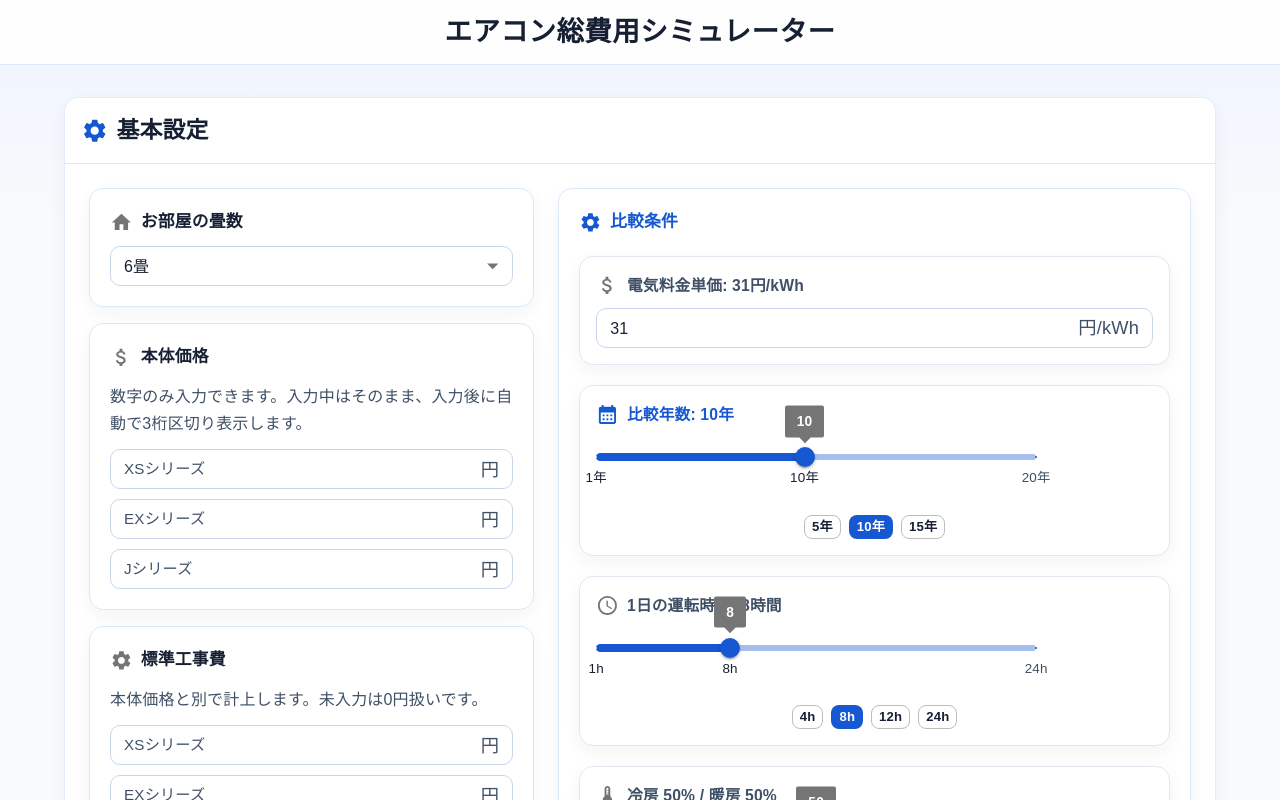
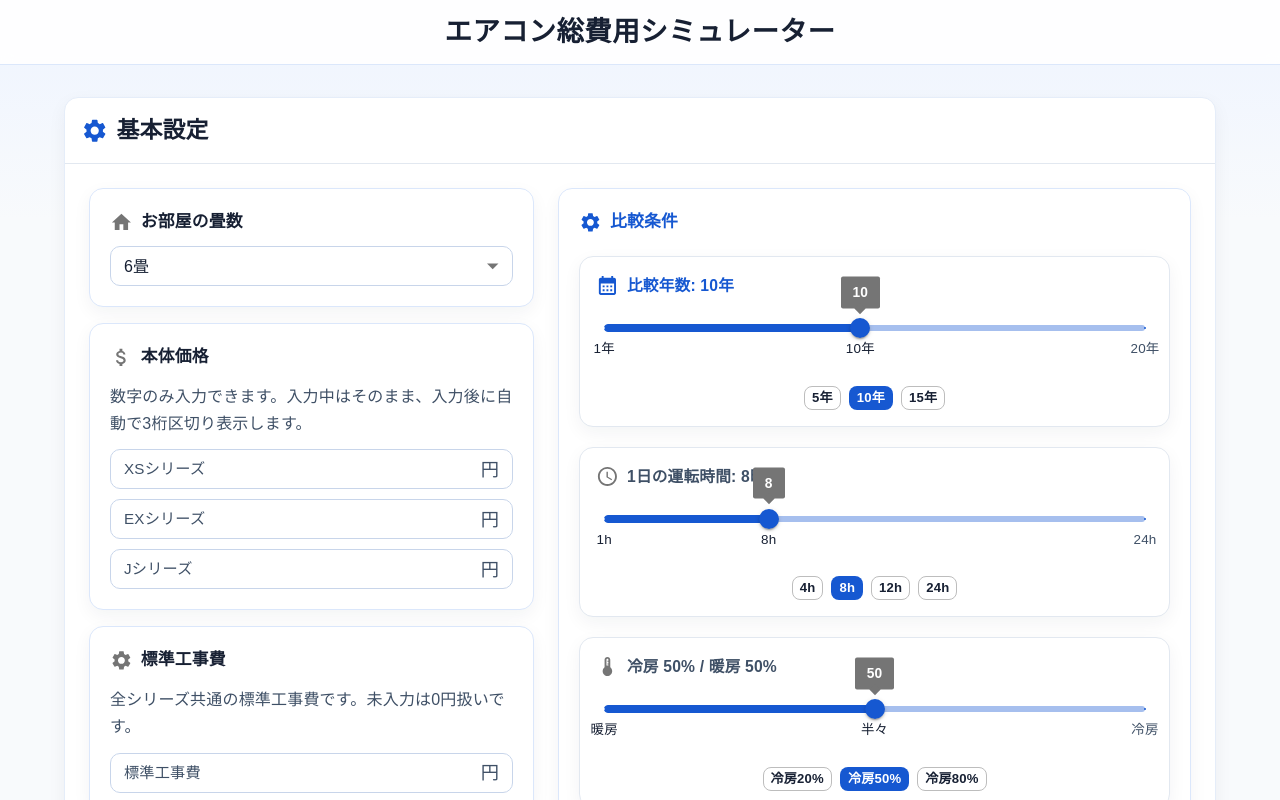
Before and after one commit to kjmanz/eakonapp, a React (Vite) app: page / in a window 1280 px wide. Shown: the top 800 px of the page. Built offline with nearby package versions, Linux system fonts and the light colour scheme.

Commit message:
Simplify install cost input and tighten slider layout

```diff
--- a/src/App.tsx
+++ b/src/App.tsx
@@ -153,9 +153,9 @@ const App: React.FC = () => {
   const [selectedTatami, setSelectedTatami] = useState<TatamiSize>(6);
   const [unitPrices, setUnitPrices] = useState({ XS: '', EX: '', J: '' });
   const [priceFocus, setPriceFocus] = useState<Record<Series, boolean>>({ XS: false, EX: false, J: false });
-  const [installCosts, setInstallCosts] = useState({ XS: '', EX: '', J: '' });
-  const [installFocus, setInstallFocus] = useState<Record<Series, boolean>>({ XS: false, EX: false, J: false });
-  const [kWhCost, setKWhCost] = useState(kWhCostWithTax);
+  const [installCost, setInstallCost] = useState('');
+  const [installFocus, setInstallFocus] = useState(false);
+  const kWhCost = kWhCostWithTax;
   const [dailyHours, setDailyHours] = useState(8);
   const [coolRatio, setCoolRatio] = useState(50);
   const [years, setYears] = useState(10);
@@ -179,16 +179,16 @@ const App: React.FC = () => {
       weightedKWh(coolW, heatW) * dailyHours * 365 * kWhCost;
 
     const specs = acSpecs[selectedTatami] as Record<string, { coolW: number; heatW: number }>;
+    const parsedInstallCost = parseInt(installCost, 10) || 0;
     return availableSeries.map(series => {
       const spec = specs[series];
       const unitPrice = parseInt(unitPrices[series], 10) || 0;
-      const installCost = parseInt(installCosts[series], 10) || 0;
       const annualCost = annualElecYen(spec.coolW, spec.heatW);
       const totalElecCost = annualCost * years;
-      const totalCost = unitPrice + installCost + totalElecCost;
-      return { series, unitPrice, installCost, annualElecCost: annualCost, totalElecCost, totalCost };
+      const totalCost = unitPrice + parsedInstallCost + totalElecCost;
+      return { series, unitPrice, installCost: parsedInstallCost, annualElecCost: annualCost, totalElecCost, totalCost };
     });
-  }, [selectedTatami, unitPrices, installCosts, coolRatio, dailyHours, availableSeries, years, kWhCost]);
+  }, [selectedTatami, unitPrices, installCost, coolRatio, dailyHours, availableSeries, years, kWhCost]);
 
   const cheapestSeries = useMemo(() => {
     const validResults = calculationResults.filter(r => r.unitPrice > 0);
@@ -240,14 +240,14 @@ const App: React.FC = () => {
     setPriceFocus(prev => ({ ...prev, [series]: focused }));
   };
 
-  const handleInstallCostChange = (series: Series, value: string) => {
+  const handleInstallCostChange = (value: string) => {
     const normalizedValue = normalizeNumericInput(value);
     const numericValue = normalizedValue.replace(/[^0-9]/g, '');
-    setInstallCosts(prev => ({ ...prev, [series]: numericValue }));
+    setInstallCost(numericValue);
   };
 
-  const handleInstallFocus = (series: Series, focused: boolean) => {
-    setInstallFocus(prev => ({ ...prev, [series]: focused }));
+  const handleInstallFocus = (focused: boolean) => {
+    setInstallFocus(focused);
   };
 
   const getDisplayPrice = (series: Series) => {
@@ -257,10 +257,10 @@ const App: React.FC = () => {
     return new Intl.NumberFormat('ja-JP').format(parseInt(raw, 10));
   };
 
-  const getDisplayInstallCost = (series: Series) => {
-    const raw = installCosts[series];
+  const getDisplayInstallCost = () => {
+    const raw = installCost;
     if (!raw) return '';
-    if (installFocus[series]) return raw;
+    if (installFocus) return raw;
     return new Intl.NumberFormat('ja-JP').format(parseInt(raw, 10));
   };
 
@@ -500,31 +500,26 @@ const App: React.FC = () => {
                                   <Typography variant="subtitle1" fontWeight={700}>標準工事費</Typography>
                                 </Stack>
                                 <Typography variant="body2" color="text.secondary">
-                                  本体価格と別で計上します。未入力は0円扱いです。
-                                </Typography>
-                                <Stack spacing={1.25}>
-                                  {availableSeries.map(series => (
+                                  全シリーズ共通の標準工事費です。未入力は0円扱いです。
+                                </Typography>
                                 <TextField
-                                      key={`${series}-install`}
-                                      label={`${series}シリーズ`}
-                                      value={getDisplayInstallCost(series)}
-                                      onChange={(e) => handleInstallCostChange(series, e.target.value)}
-                                      onFocus={() => handleInstallFocus(series, true)}
-                                      onBlur={() => handleInstallFocus(series, false)}
+                                  label="標準工事費"
+                                  value={getDisplayInstallCost()}
+                                  onChange={(e) => handleInstallCostChange(e.target.value)}
+                                  onFocus={() => handleInstallFocus(true)}
+                                  onBlur={() => handleInstallFocus(false)}
                                   fullWidth
                                   size="small"
                                   placeholder="例: 22000"
                                   inputProps={{
                                     inputMode: 'numeric',
                                     pattern: '[0-9]*',
-                                        'aria-label': `${series}シリーズの標準工事費`,
+                                    'aria-label': '標準工事費',
                                   }}
                                   InputProps={{
                                     endAdornment: <InputAdornment position="end">円</InputAdornment>,
                                   }}
                                 />
-                                  ))}
-                                </Stack>
                               </Stack>
                             </CardContent>
                           </Card>
@@ -546,44 +541,12 @@ const App: React.FC = () => {
                                 <CardContent sx={{ p: 2, '&:last-child': { pb: 2 } }}>
                                   <Stack spacing={1.25}>
                                     <Stack direction="row" alignItems="center" spacing={1}>
-                                      <MoneyIcon fontSize="small" color="action" />
-                                      <Typography variant="subtitle2" color="text.secondary" fontWeight="700">
-                                        電気料金単価: {kWhCost}円/kWh
-                                      </Typography>
-                                    </Stack>
-                                    <TextField
-                                      fullWidth
-                                      size="small"
-                                      value={kWhCost}
-                                      onChange={(e) => {
-                                        const normalized = normalizeNumericInput(e.target.value);
-                                        const numeric = Number(normalized.replace(/[^0-9.]/g, ''));
-                                        if (!Number.isNaN(numeric) && numeric > 0) {
-                                          setKWhCost(Number(numeric.toFixed(2)));
-                                        }
-                                      }}
-                                      inputProps={{
-                                        inputMode: 'decimal',
-                                        'aria-label': '電気料金単価',
-                                      }}
-                                      InputProps={{
-                                        endAdornment: <InputAdornment position="end">円/kWh</InputAdornment>,
-                                      }}
-                                    />
-                                  </Stack>
-                                </CardContent>
-                              </Card>
-
-                              <Card variant="outlined" sx={{ borderColor: '#e2e8f0' }}>
-                                <CardContent sx={{ p: 2, '&:last-child': { pb: 2 } }}>
-                                  <Stack spacing={1.25}>
-                                    <Stack direction="row" alignItems="center" spacing={1}>
                                       <CalendarIcon fontSize="small" color="primary" />
                                       <Typography variant="subtitle2" color="primary.main" fontWeight="700">
                                         比較年数: {years}年
                                       </Typography>
                                     </Stack>
-                                    <Box sx={{ width: '100%', maxWidth: 440, mx: 'auto' }}>
+                                    <Box sx={{ width: '100%', px: 1 }}>
                                       <Slider
                                         value={years}
                                         onChange={(_, value) => setYears(value as number)}
@@ -625,7 +588,7 @@ const App: React.FC = () => {
                                         1日の運転時間: {dailyHours}時間
                                       </Typography>
                                     </Stack>
-                                    <Box sx={{ width: '100%', maxWidth: 440, mx: 'auto' }}>
+                                    <Box sx={{ width: '100%', px: 1 }}>
                                       <Slider
                                         value={dailyHours}
                                         onChange={(_, value) => setDailyHours(value as number)}
@@ -666,7 +629,7 @@ const App: React.FC = () => {
                                         冷房 {coolRatio}% / 暖房 {100 - coolRatio}%
                                       </Typography>
                                     </Stack>
-                                    <Box sx={{ width: '100%', maxWidth: 440, mx: 'auto' }}>
+                                    <Box sx={{ width: '100%', px: 1 }}>
                                       <Slider
                                         value={coolRatio}
                                         onChange={(_, value) => setCoolRatio(value as number)}
@@ -744,7 +707,7 @@ const App: React.FC = () => {
                           エアコン {selectedTatami}畳用 シリーズ比較表
                         </Typography>
                         <Typography variant="body2" color="text.secondary" textAlign="center" sx={{ mt: 0.5 }}>
-                          使用条件：1日{dailyHours}時間 / 冷房{coolRatio}%・暖房{100 - coolRatio}% / 電気代 ¥{kWhCost}/kWh
+                          使用条件：1日{dailyHours}時間 / 冷房{coolRatio}%・暖房{100 - coolRatio}%
                         </Typography>
                       </Box>
 
@@ -1181,7 +1144,7 @@ const App: React.FC = () => {
                           エアコン {selectedTatami}畳用 シリーズ比較表
                         </Typography>
                         <Typography variant="h6" color="text.secondary" textAlign="center" sx={{ mt: 1 }}>
-                          使用条件：1日{dailyHours}時間 / 冷房{coolRatio}%・暖房{100 - coolRatio}% / 電気代 ¥{kWhCost}/kWh
+                          使用条件：1日{dailyHours}時間 / 冷房{coolRatio}%・暖房{100 - coolRatio}%
                         </Typography>
                       </Box>
 
@@ -1512,7 +1475,7 @@ const App: React.FC = () => {
                     <Typography variant="body2" color="text.secondary" fontWeight="700">計算式</Typography>
                   </Stack>
                   <Typography variant="body2" color="text.secondary" display="block" textAlign="center">
-                    年間電気代 = (冷房W × {coolRatio}% + 暖房W × {100 - coolRatio}%) × {dailyHours}h/日 × 365日 × ¥{kWhCost}/kWh
+                    年間電気代 = (冷房W × {coolRatio}% + 暖房W × {100 - coolRatio}%) × {dailyHours}h/日 × 365日 × 電気料金単価
                   </Typography>
                   <Typography variant="body2" color="text.secondary" display="block" textAlign="center">
                     {years}年総費用 = 本体価格 + 工事費 + (年間電気代 × {years}年)
--- a/src/components/OldACComparison.tsx
+++ b/src/components/OldACComparison.tsx
@@ -23,7 +23,6 @@ import {
 import {
   CompareArrows as CompareIcon,
   TrendingUp as TrendingUpIcon,
-  Bolt as BoltIcon,
   CalendarMonth as CalendarIcon,
 } from '@mui/icons-material';
 import { acSpecs } from '../data/acSpecs';
@@ -271,7 +270,6 @@ export const OldACComparison: React.FC<OldACComparisonProps> = ({
               <Card variant="outlined" sx={{ p: 1.5, bgcolor: '#f8fafc', borderColor: '#e2e8f0' }}>
                 <Stack direction="row" spacing={1} useFlexGap flexWrap="wrap">
                   <Chip icon={<CalendarIcon />} label={`比較期間 ${years}年`} size="small" />
-                  <Chip icon={<BoltIcon />} label={`電気代単価 ${kWhCost}円/kWh`} size="small" />
                   <Chip label={`${selectedTatami}畳`} size="small" />
                   <Chip label={`1日${dailyHours}時間`} size="small" />
                   <Chip label={`冷房${coolRatio}% / 暖房${100 - coolRatio}%`} size="small" />
```
Lines whose indentation alone changed are shown as unchanged.
